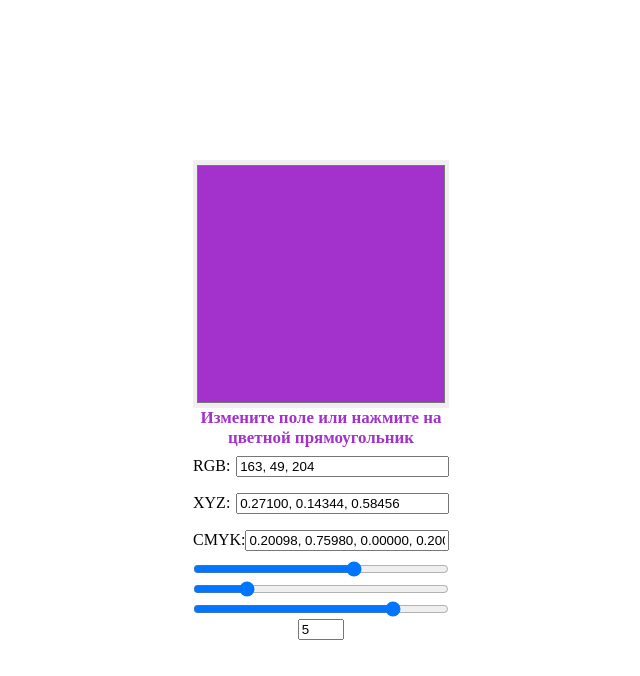
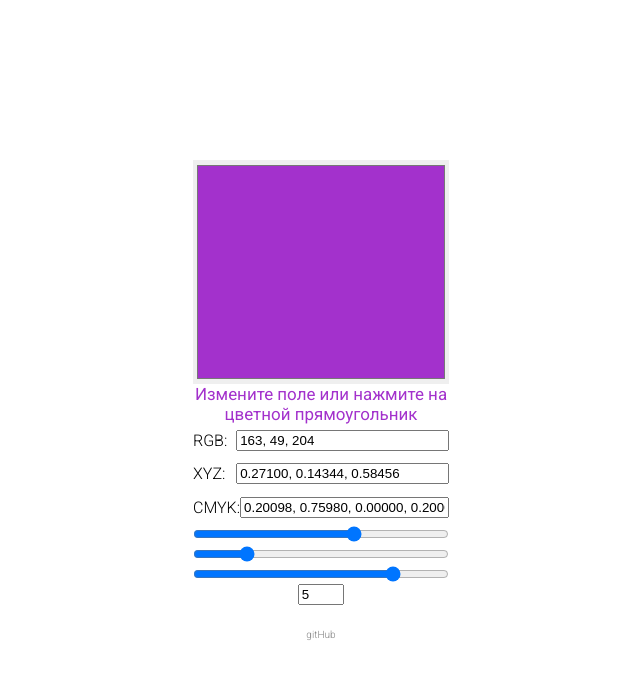
Before and after one commit to Clepfeed/ColorConverter, a plain HTML site: page index.html in a window 1280 px wide. Shown: the whole page, without its empty margins (319-959 px from the left). Drawn offline with Linux system fonts and the light colour scheme; a web font is replaced by a local one.

Commit message:
github + font

```diff
--- a/index.html
+++ b/index.html
@@ -4,6 +4,9 @@
         <meta charset="UTF-8">
         <meta name="viewport" content="width=device-width, initial-scale=1.0">
         <link rel="stylesheet" href="./styles/style.css">
+        <link rel="preconnect" href="https://fonts.googleapis.com">
+        <link rel="preconnect" href="https://fonts.gstatic.com" crossorigin>
+        <link href="https://fonts.googleapis.com/css2?family=Inria+Sans:ital,wght@0,300;0,400;0,700;1,300;1,400;1,700&family=Roboto:ital,wght@0,100;0,300;0,400;0,500;0,700;0,900;1,100;1,300;1,400;1,500;1,700;1,900&display=swap" rel="stylesheet">
         <script src="./js/main.js" defer></script>
         <title>Color converter</title>
     </head>
@@ -29,6 +32,8 @@
             <input class="sliders" type="range" id="slider_g" min="0" max="255" value="0">
             <input class="sliders" type="range" id="slider_b" min="0" max="255" value="0">
             <input type="number" id="rounding" value="5" min="0">
+            <a href="https://github.com/Clepfeed/ColorConverter">gitHub</a>
         </div>
+
     </body>
 </html>
--- a/styles/style.css
+++ b/styles/style.css
@@ -1,25 +1,3 @@
-input[type="color"]
-{
-    width: 20vw;
-    height: 40vh;
-    border: none;
-    outline: none;
-
-}
-input[type="color"]:hover
-{
-    cursor: pointer;
-}
-
-input[type = "text"]
-{
-    width: 80%;
-}
-input[type = "range"]
-{
-    width: 20vw;
-}
-
 body
 {
     margin: 0;
@@ -53,19 +31,58 @@ body > div
     align-items: center;
 }
 
+p, h2, a
+{
+    font-family: "Roboto", sans-serif;
+    font-weight: 300;
+    font-style: normal;
+}
 
 #rounding
 {
     width: 3vw;
 }
+
 h2
 {
     font-size: calc(1vh + 0.7vw);
     margin: 0;
     width: 20vw;
     text-align: center;
+    font-weight: 400;
 }
+
 p
 {
     margin: 0;
 }
+
+input[type="color"]
+{
+    width: 20vw;
+    height: 40vh;
+    border: none;
+    outline: none;
+
+}
+input[type="color"]:hover
+{
+    cursor: pointer;
+}
+
+input[type = "text"]
+{
+    width: 80%;
+}
+input[type = "range"]
+{
+    width: 20vw;
+}
+
+a
+{
+    text-decoration: none;
+    font-size: calc(0.7vh + 0.35vw);
+    color: grey;
+    margin-top: 3vh;
+}
```
